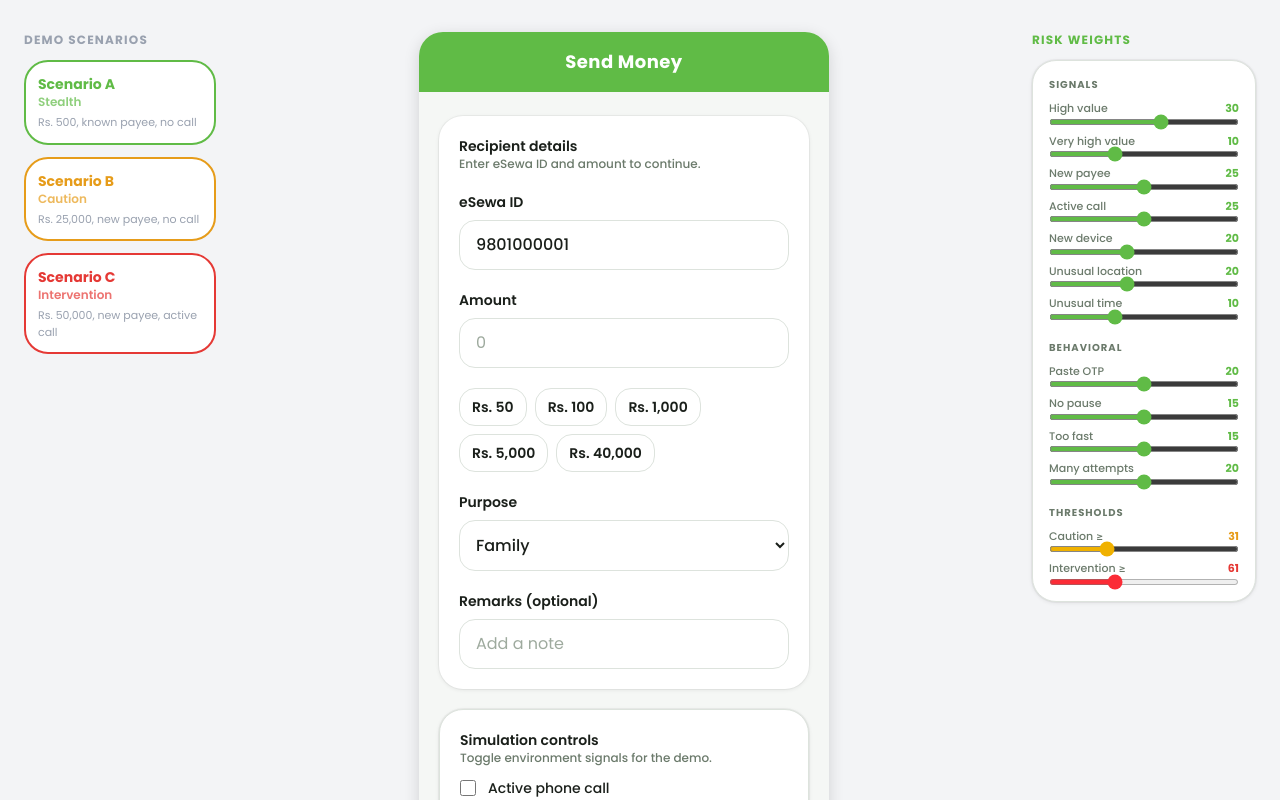
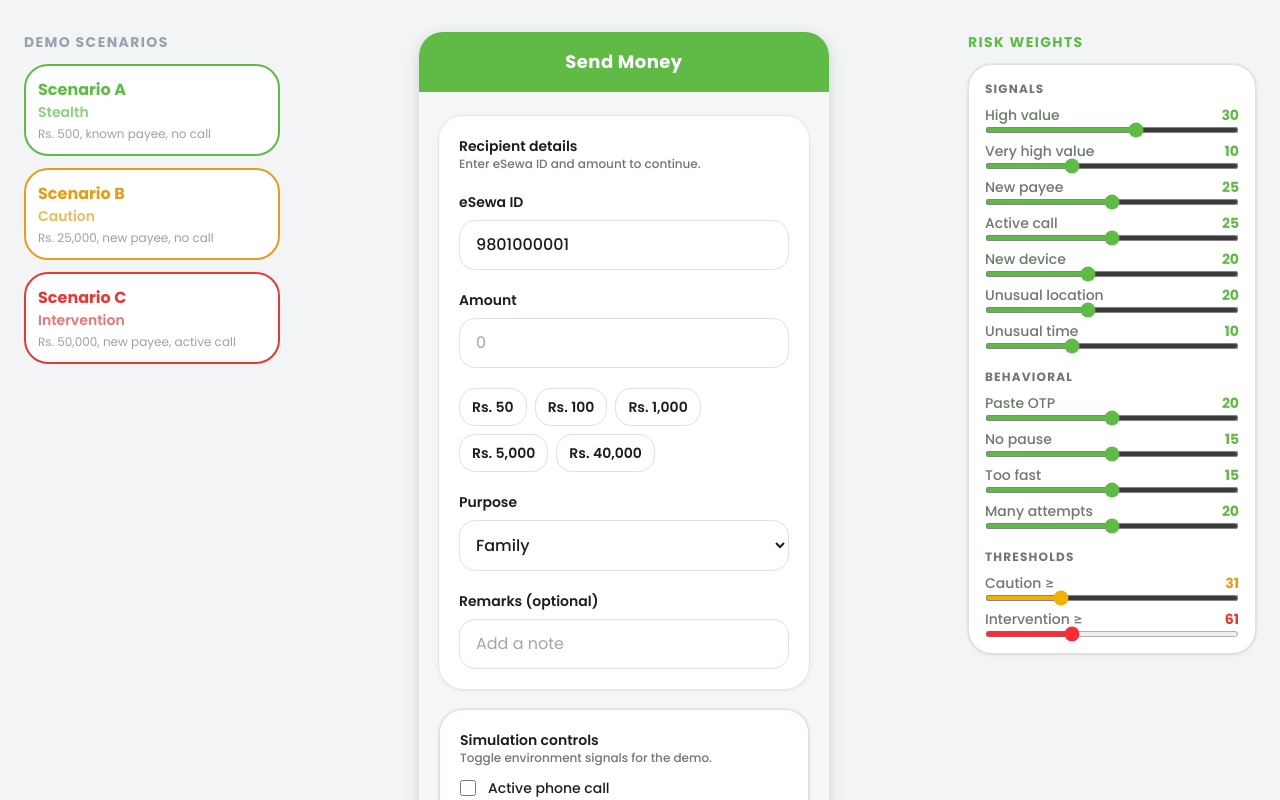
Before and after one commit to sagarEmn/dynamic-otp, a React (Vite) app: page / in a window 1280 px wide. Shown: the top 800 px of the page. Built offline with nearby package versions, Linux system fonts and the light colour scheme.

Commit message:
feat: make panels bigger

```diff
--- a/src/components/AdminPanel.jsx
+++ b/src/components/AdminPanel.jsx
@@ -21,8 +21,8 @@ function WeightRow({ label, value, max, onChange }) {
   return (
     <div className="flex flex-col gap-0.5">
       <div className="flex justify-between text-[11px]">
-        <span className="text-esewa-textMuted font-medium">{label}</span>
-        <span className="font-bold text-esewa-green">{value}</span>
+        <span className="text-sm text-esewa-textMuted font-medium">{label}</span>
+        <span className="text-sm font-bold text-esewa-green">{value}</span>
       </div>
       <input
         type="range"
@@ -40,7 +40,7 @@ function WeightRow({ label, value, max, onChange }) {
 function Section({ title, children }) {
   return (
     <div className="flex flex-col gap-2">
-      <p className="text-[10px] font-bold uppercase tracking-widest text-esewa-textMuted">{title}</p>
+      <p className="text-xs font-bold uppercase tracking-widest text-esewa-textMuted">{title}</p>
       {children}
     </div>
   );
@@ -50,8 +50,8 @@ export default function AdminPanel() {
   const { config, updateWeight } = useRisk();
 
   return (
-    <div className="flex flex-col gap-3 w-56 shrink-0">
-      <p className="text-xs font-bold text-esewa-green uppercase tracking-widest">Risk weights</p>
+    <div className="flex flex-col gap-3 w-72 shrink-0">
+      <p className="text-sm font-bold text-esewa-green uppercase tracking-widest">Risk weights</p>
 
       <div className="bg-white rounded-xl shadow-card border border-esewa-border px-4 py-4 flex flex-col gap-5 max-h-[820px] overflow-y-auto">
         <Section title="Signals">
@@ -81,8 +81,8 @@ export default function AdminPanel() {
         <Section title="Thresholds">
           <div className="flex flex-col gap-0.5">
             <div className="flex justify-between text-[11px]">
-              <span className="text-esewa-textMuted font-medium">Caution ≥</span>
-              <span className="font-bold text-caution-accent">{config.tiers.cautionMin}</span>
+              <span className="text-sm text-esewa-textMuted font-medium">Caution ≥</span>
+              <span className="text-sm font-bold text-caution-accent">{config.tiers.cautionMin}</span>
             </div>
             <input
               type="range" min={10} max={80} step={5}
@@ -93,8 +93,8 @@ export default function AdminPanel() {
           </div>
           <div className="flex flex-col gap-0.5">
             <div className="flex justify-between text-[11px]">
-              <span className="text-esewa-textMuted font-medium">Intervention ≥</span>
-              <span className="font-bold text-danger-accent">{config.tiers.interventionMin}</span>
+              <span className="text-sm text-esewa-textMuted font-medium">Intervention ≥</span>
+              <span className="text-sm font-bold text-danger-accent">{config.tiers.interventionMin}</span>
             </div>
             <input
               type="range" min={30} max={120} step={5}
--- a/src/components/PhoneFrame.jsx
+++ b/src/components/PhoneFrame.jsx
@@ -13,8 +13,8 @@ export default function PhoneFrame() {
     <div className="min-h-screen bg-gray-100 flex items-start justify-between px-6 py-8 gap-4">
 
       {/* Scenario panel — left */}
-      <div className="flex flex-col gap-3 w-48 shrink-0">
-        <p className="text-xs font-bold text-gray-400 uppercase tracking-widest">Demo scenarios</p>
+      <div className="flex flex-col gap-3 w-64 shrink-0">
+        <p className="text-sm font-bold text-gray-400 uppercase tracking-widest">Demo scenarios</p>
         {SCENARIOS.map((scenario) => (
           <button
             key={scenario.label}
@@ -23,9 +23,9 @@ export default function PhoneFrame() {
             style={{ borderColor: scenario.accentColor, color: scenario.accentColor }}
             className="w-full rounded-xl border-2 bg-white px-3 py-3 text-left transition-all hover:shadow-md"
           >
-            <p className="text-sm font-bold">{scenario.label}</p>
-            <p className="text-xs font-semibold opacity-70">{scenario.sublabel}</p>
-            <p className="text-[11px] text-gray-400 font-normal mt-1">{scenario.description}</p>
+            <p className="text-base font-bold">{scenario.label}</p>
+            <p className="text-sm font-semibold opacity-70">{scenario.sublabel}</p>
+            <p className="text-xs text-gray-400 font-normal mt-1">{scenario.description}</p>
           </button>
         ))}
       </div>
```
